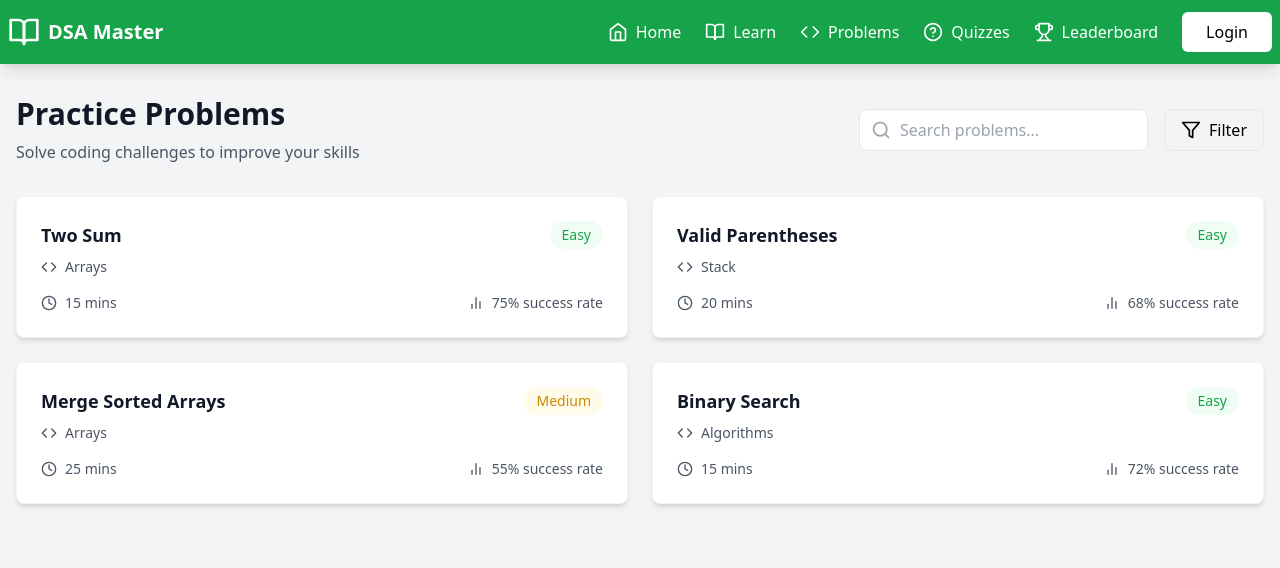
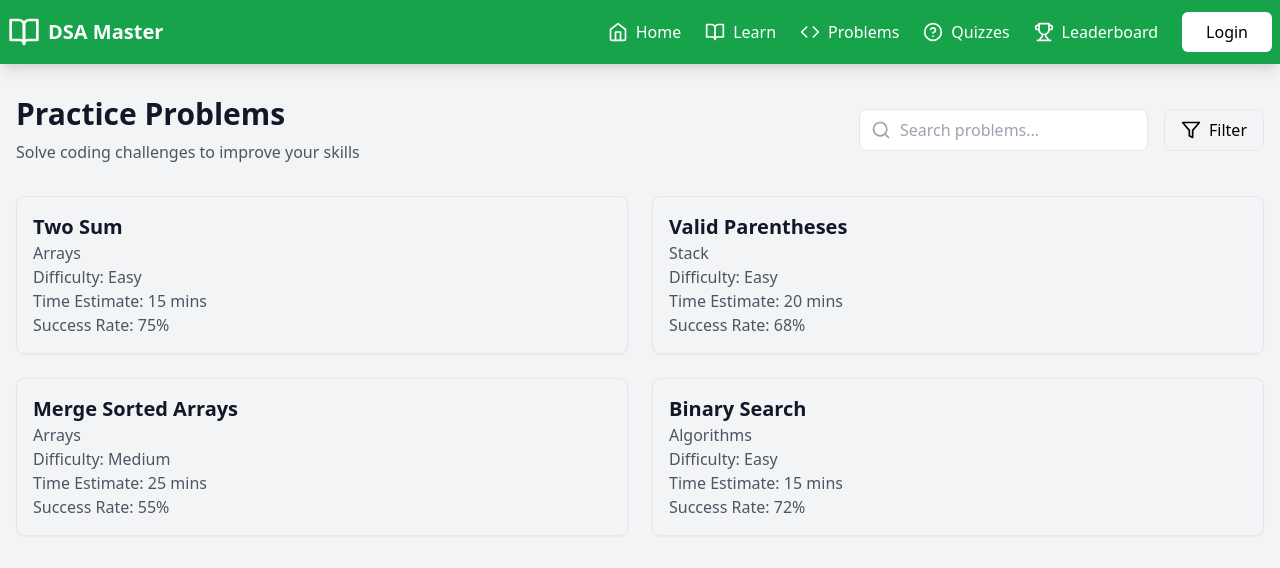
Before and after one commit to rayaansomaiah/Gamified-dsa, a React (Vite) app: page /problems in a window 1280 px wide. Shown: the top 568 px of the page. Built offline with nearby package versions, Linux system fonts and the light colour scheme; no server answers.

Commit message:
add problem click handler and refactor ProblemCard component for navigation

```diff
--- a/src/pages/ProblemSolvingPage.tsx
+++ b/src/pages/ProblemSolvingPage.tsx
@@ -1,6 +1,5 @@
 import React from 'react';
-import { Code, Filter, Search } from 'lucide-react';
-import ProblemCard from '../components/challenges/ProblemCard';
+import { Filter, Search } from 'lucide-react';
 
 const problems = [
   {
@@ -38,6 +37,34 @@ const problems = [
 ] as const;
 
 const ProblemSolvingPage = () => {
+  const handleProblemClick = (problemId) => {
+    // Define the URLs for each problem
+    const problemUrls = {
+      '1': 'https://leetcode.com/problems/two-sum/description/',
+      '2': 'https://leetcode.com/problems/valid-parentheses/description/',
+      '3': 'https://leetcode.com/problems/merge-sorted-array/description/',
+      '4': 'https://leetcode.com/problems/binary-search/description/',
+    };
+
+    // Redirect to the corresponding URL
+    window.location.href = problemUrls[problemId];
+  };
+
+  const ProblemCard = ({ id, title, difficulty, category, timeEstimate, successRate, onClick }) => {
+    return (
+      <div
+        className="border p-4 rounded-lg shadow-sm hover:shadow-md transition-shadow cursor-pointer"
+        onClick={onClick}
+      >
+        <h2 className="text-xl font-semibold text-gray-900">{title}</h2>
+        <p className="text-gray-600">{category}</p>
+        <p className="text-gray-600">Difficulty: {difficulty}</p>
+        <p className="text-gray-600">Time Estimate: {timeEstimate}</p>
+        <p className="text-gray-600">Success Rate: {successRate}%</p>
+      </div>
+    );
+  };
+
   return (
     <div className="max-w-7xl mx-auto px-4 py-8">
       <div className="flex justify-between items-center mb-8">
@@ -63,11 +90,15 @@ const ProblemSolvingPage = () => {
 
       <div className="grid grid-cols-1 md:grid-cols-2 gap-6">
         {problems.map((problem) => (
-          <ProblemCard key={problem.id} {...problem} />
+          <ProblemCard
+            key={problem.id}
+            {...problem}
+            onClick={() => handleProblemClick(problem.id)}
+          />
         ))}
       </div>
     </div>
   );
-}
+};
 
 export default ProblemSolvingPage;
```
